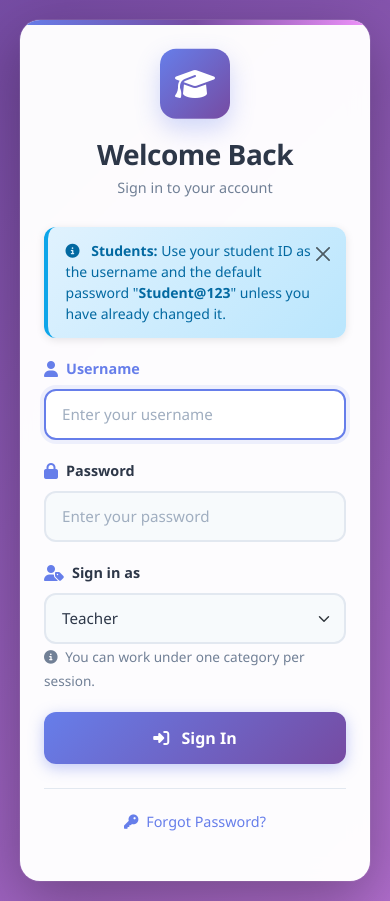
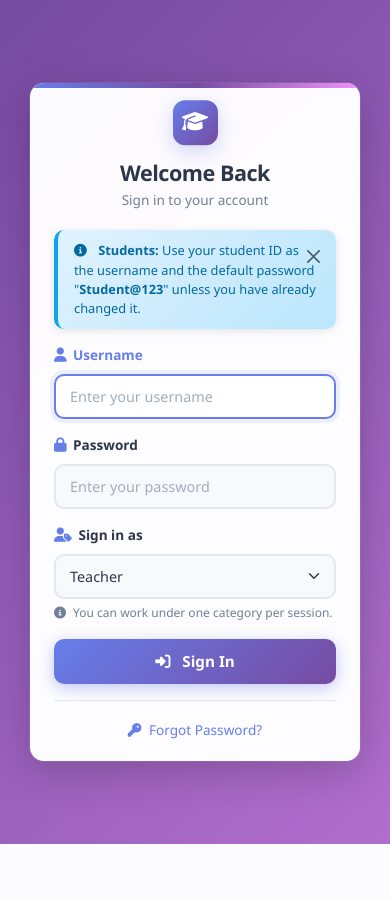
Before and after one commit to yaminrahmanisckra/AMS, a Flask app: page /login in a window 390 px wide. After the commit the page ends 844 px from the top, so only its background shows below. Run offline with Flask 3, Linux system fonts and the light colour scheme; some libraries are stand-ins or nearby versions.

Commit message:
Make login screen more compact and smaller

```diff
--- a/blueprints/auth/templates/auth/login.html
+++ b/blueprints/auth/templates/auth/login.html
@@ -33,7 +33,7 @@
 
         .login-container {
             width: 100%;
-            max-width: 450px;
+            max-width: 380px;
             animation: fadeInUp 0.6s ease-out;
         }
 
@@ -51,9 +51,9 @@
         .login-card {
             background: rgba(255, 255, 255, 0.98);
             backdrop-filter: blur(10px);
-            border-radius: 24px;
-            box-shadow: 0 20px 60px rgba(0, 0, 0, 0.3), 0 0 0 1px rgba(255, 255, 255, 0.1);
-            padding: 2rem 2.5rem;
+            border-radius: 16px;
+            box-shadow: 0 10px 40px rgba(0, 0, 0, 0.2), 0 0 0 1px rgba(255, 255, 255, 0.1);
+            padding: 1.5rem 2rem;
             width: 100%;
             position: relative;
             overflow: hidden;
@@ -71,72 +71,72 @@
 
         .login-header {
             text-align: center;
-            margin-bottom: 1.75rem;
+            margin-bottom: 1.25rem;
         }
 
         .login-header .icon-wrapper {
-            width: 65px;
-            height: 65px;
+            width: 50px;
+            height: 50px;
             background: linear-gradient(135deg, #667eea 0%, #764ba2 100%);
-            border-radius: 16px;
+            border-radius: 12px;
             display: flex;
             align-items: center;
             justify-content: center;
-            margin: 0 auto 1rem;
-            box-shadow: 0 10px 25px rgba(102, 126, 234, 0.3);
+            margin: 0 auto 0.75rem;
+            box-shadow: 0 6px 20px rgba(102, 126, 234, 0.3);
             animation: iconFloat 3s ease-in-out infinite;
         }
 
         @keyframes iconFloat {
             0%, 100% { transform: translateY(0px); }
-            50% { transform: translateY(-10px); }
+            50% { transform: translateY(-8px); }
         }
 
         .login-header .icon-wrapper i {
-            font-size: 2rem;
+            font-size: 1.5rem;
             color: white;
         }
 
         .login-header h2 {
             color: #2d3748;
             font-weight: 700;
-            font-size: 1.75rem;
-            margin-bottom: 0.35rem;
+            font-size: 1.5rem;
+            margin-bottom: 0.25rem;
             letter-spacing: -0.5px;
         }
 
         .login-header p {
             color: #718096;
-            font-size: 0.9rem;
+            font-size: 0.85rem;
             margin: 0;
         }
 
         .form-group {
-            margin-bottom: 1.25rem;
+            margin-bottom: 1rem;
             position: relative;
         }
 
         .form-label {
             color: #2d3748;
             font-weight: 600;
-            font-size: 0.9rem;
-            margin-bottom: 0.6rem;
+            font-size: 0.85rem;
+            margin-bottom: 0.5rem;
             display: flex;
             align-items: center;
-            gap: 0.5rem;
+            gap: 0.4rem;
         }
 
         .form-label i {
             color: #667eea;
-            font-size: 1rem;
+            font-size: 0.9rem;
         }
 
         .form-control,
         .form-select {
-            border-radius: 12px;
+            border-radius: 10px;
             border: 2px solid #e2e8f0;
-            padding: 12px 16px;
-            font-size: 0.95rem;
+            padding: 10px 14px;
+            font-size: 0.9rem;
             transition: all 0.3s ease;
             background-color: #f7fafc;
             color: #2d3748;
@@ -159,18 +159,18 @@
         }
 
         .form-text {
-            font-size: 0.85rem;
+            font-size: 0.75rem;
             color: #718096;
-            margin-top: 0.5rem;
+            margin-top: 0.4rem;
         }
 
         .btn-login {
             background: linear-gradient(135deg, #667eea 0%, #764ba2 100%);
             border: none;
-            border-radius: 12px;
-            padding: 14px;
+            border-radius: 10px;
+            padding: 11px;
             font-weight: 600;
-            font-size: 1rem;
+            font-size: 0.95rem;
             width: 100%;
             color: white;
             transition: all 0.3s ease;
@@ -204,11 +204,11 @@
         }
 
         .alert {
-            border-radius: 12px;
+            border-radius: 10px;
             border: none;
-            padding: 0.85rem 1.1rem;
-            margin-bottom: 1.25rem;
-            font-size: 0.875rem;
+            padding: 0.7rem 1rem;
+            margin-bottom: 1rem;
+            font-size: 0.8rem;
             box-shadow: 0 2px 8px rgba(0, 0, 0, 0.1);
         }
 
@@ -240,8 +240,8 @@
 
         .links-section {
             text-align: center;
-            margin-top: 1.5rem;
-            padding-top: 1.25rem;
+            margin-top: 1rem;
+            padding-top: 1rem;
             border-top: 1px solid #e2e8f0;
         }
 
@@ -249,7 +249,7 @@
             color: #667eea;
             text-decoration: none;
             font-weight: 500;
-            font-size: 0.9rem;
+            font-size: 0.85rem;
             transition: all 0.3s ease;
             display: inline-block;
         }
@@ -260,7 +260,7 @@
         }
 
         .links-section .forgot-password {
-            margin-bottom: 1rem;
+            margin-bottom: 0;
         }
 
         .register-link {
@@ -275,22 +275,27 @@
         }
 
         @media (max-width: 576px) {
+            .login-container {
+                max-width: 100%;
+                padding: 10px;
+            }
+
             .login-card {
-                padding: 2rem 1.5rem;
-                border-radius: 20px;
+                padding: 1.25rem 1.5rem;
+                border-radius: 14px;
             }
 
             .login-header h2 {
-                font-size: 1.75rem;
+                font-size: 1.35rem;
             }
 
             .login-header .icon-wrapper {
-                width: 70px;
-                height: 70px;
+                width: 45px;
+                height: 45px;
             }
 
             .login-header .icon-wrapper i {
-                font-size: 2rem;
+                font-size: 1.3rem;
             }
         }
 
```
